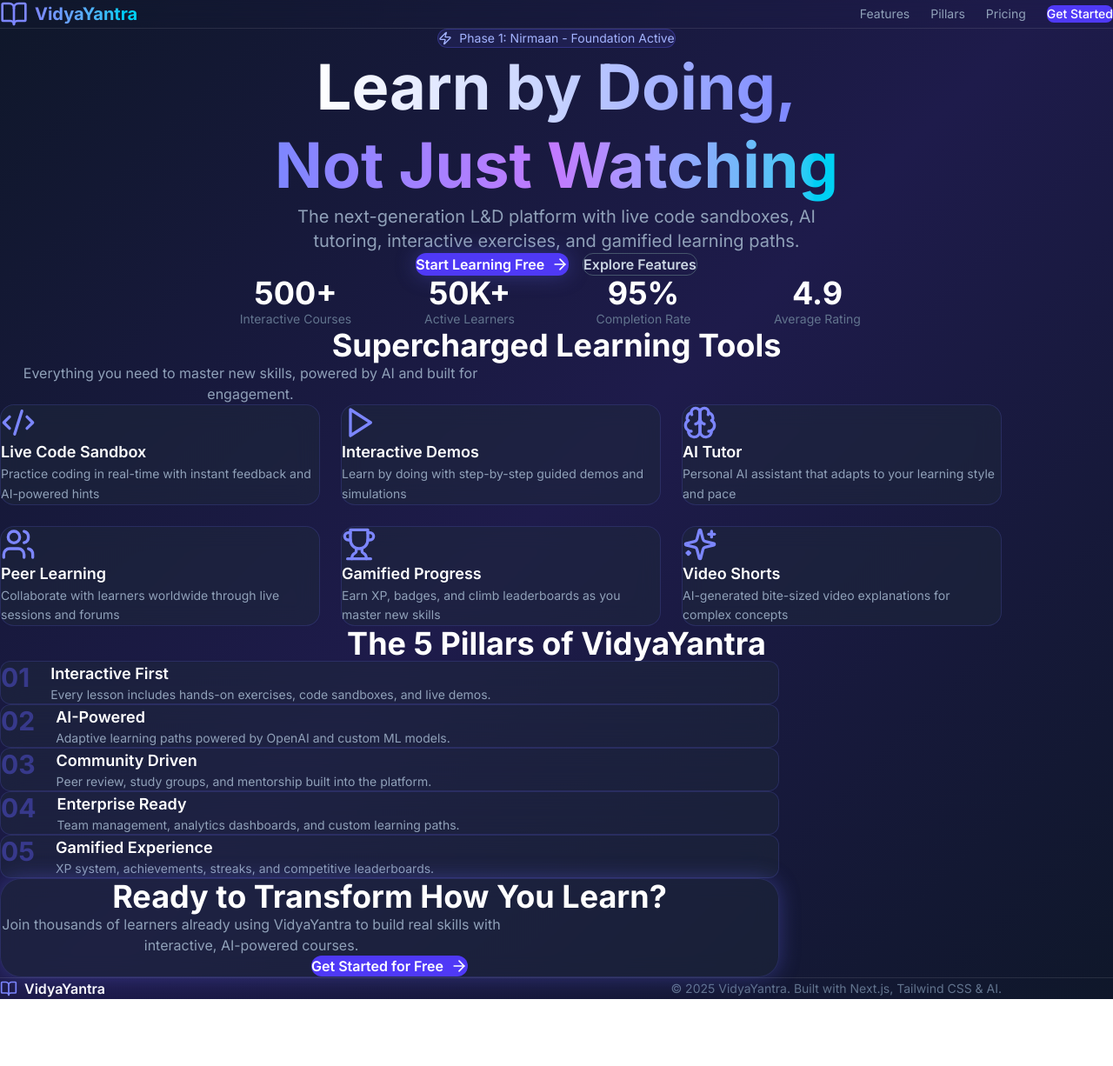
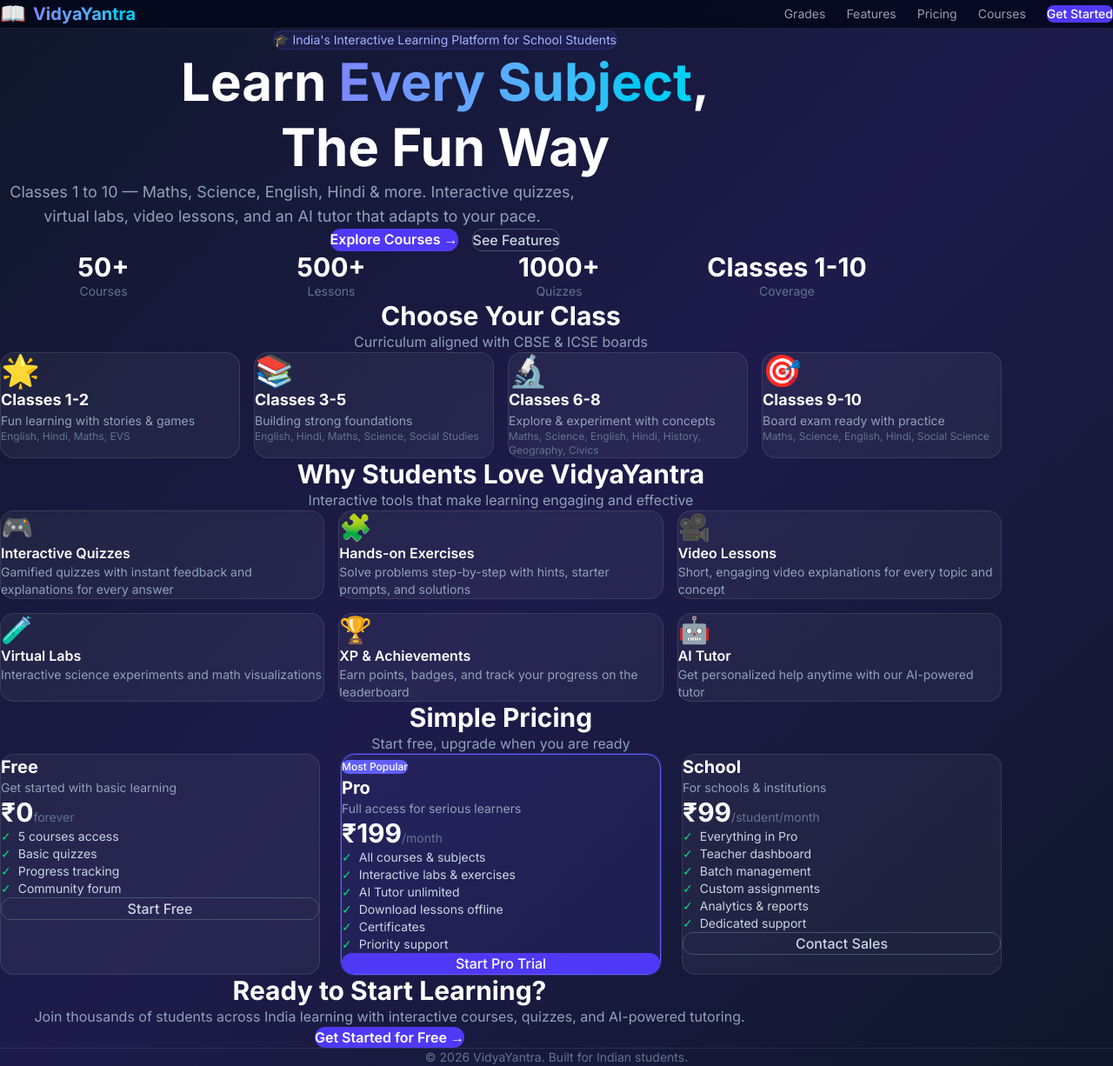
Before and after one commit to ganeshgowri-ASA/VidyaYantra, a Next.js app: page / in a window 1280 px wide. Shown: the whole page at 87% size. Before the commit the page ends 1149 px from the top, so only its background shows below. Built offline with nearby package versions, Linux system fonts and the light colour scheme.

Commit message:
feat: overhaul landing page with school focus, grades, clean cards, pricing section

```diff
--- a/src/app/page.tsx
+++ b/src/app/page.tsx
@@ -1,139 +1,174 @@
-import { BookOpen, Code2, Play, Users, Zap, Trophy, Brain, Sparkles, ArrowRight, CheckCircle2, Star } from 'lucide-react'
+import Link from 'next/link'
+
+const grades = [
+  { grade: '1-2', label: 'Classes 1-2', emoji: '🌟', desc: 'Fun learning with stories & games', subjects: 'English, Hindi, Maths, EVS' },
+  { grade: '3-5', label: 'Classes 3-5', emoji: '📚', desc: 'Building strong foundations', subjects: 'English, Hindi, Maths, Science, Social Studies' },
+  { grade: '6-8', label: 'Classes 6-8', emoji: '🔬', desc: 'Explore & experiment with concepts', subjects: 'Maths, Science, English, Hindi, History, Geography, Civics' },
+  { grade: '9-10', label: 'Classes 9-10', emoji: '🎯', desc: 'Board exam ready with practice', subjects: 'Maths, Science, English, Hindi, Social Science' },
+]
 
 const features = [
-  { icon: Code2, title: 'Live Code Sandbox', desc: 'Practice coding in real-time with instant feedback and AI-powered hints' },
-  { icon: Play, title: 'Interactive Demos', desc: 'Learn by doing with step-by-step guided demos and simulations' },
-  { icon: Brain, title: 'AI Tutor', desc: 'Personal AI assistant that adapts to your learning style and pace' },
-  { icon: Users, title: 'Peer Learning', desc: 'Collaborate with learners worldwide through live sessions and forums' },
-  { icon: Trophy, title: 'Gamified Progress', desc: 'Earn XP, badges, and climb leaderboards as you master new skills' },
-  { icon: Sparkles, title: 'Video Shorts', desc: 'AI-generated bite-sized video explanations for complex concepts' },
+  { icon: '🎮', title: 'Interactive Quizzes', desc: 'Gamified quizzes with instant feedback and explanations for every answer' },
+  { icon: '🧩', title: 'Hands-on Exercises', desc: 'Solve problems step-by-step with hints, starter prompts, and solutions' },
+  { icon: '🎥', title: 'Video Lessons', desc: 'Short, engaging video explanations for every topic and concept' },
+  { icon: '🧪', title: 'Virtual Labs', desc: 'Interactive science experiments and math visualizations' },
+  { icon: '🏆', title: 'XP & Achievements', desc: 'Earn points, badges, and track your progress on the leaderboard' },
+  { icon: '🤖', title: 'AI Tutor', desc: 'Get personalized help anytime with our AI-powered tutor' },
 ]
 
-const stats = [
-  { value: '500+', label: 'Interactive Courses' },
-  { value: '50K+', label: 'Active Learners' },
-  { value: '95%', label: 'Completion Rate' },
-  { value: '4.9', label: 'Average Rating' },
-]
-
-const pillars = [
-  { num: '01', title: 'Interactive First', desc: 'Every lesson includes hands-on exercises, code sandboxes, and live demos.' },
-  { num: '02', title: 'AI-Powered', desc: 'Adaptive learning paths powered by OpenAI and custom ML models.' },
-  { num: '03', title: 'Community Driven', desc: 'Peer review, study groups, and mentorship built into the platform.' },
-  { num: '04', title: 'Enterprise Ready', desc: 'Team management, analytics dashboards, and custom learning paths.' },
-  { num: '05', title: 'Gamified Experience', desc: 'XP system, achievements, streaks, and competitive leaderboards.' },
+const plans = [
+  {
+    name: 'Free',
+    price: '₹0',
+    period: 'forever',
+    desc: 'Get started with basic learning',
+    features: ['5 courses access', 'Basic quizzes', 'Progress tracking', 'Community forum'],
+    cta: 'Start Free',
+    highlight: false,
+  },
+  {
+    name: 'Pro',
+    price: '₹199',
+    period: '/month',
+    desc: 'Full access for serious learners',
+    features: ['All courses & subjects', 'Interactive labs & exercises', 'AI Tutor unlimited', 'Download lessons offline', 'Certificates', 'Priority support'],
+    cta: 'Start Pro Trial',
+    highlight: true,
+  },
+  {
+    name: 'School',
+    price: '₹99',
+    period: '/student/month',
+    desc: 'For schools & institutions',
+    features: ['Everything in Pro', 'Teacher dashboard', 'Batch management', 'Custom assignments', 'Analytics & reports', 'Dedicated support'],
+    cta: 'Contact Sales',
+    highlight: false,
+  },
 ]
 
 export default function Home() {
   return (
     <main className="min-h-screen">
-      {/* Navbar */}
-      <nav className="flex items-center justify-between px-6 md:px-12 py-4 border-b border-white/10 backdrop-blur-md sticky top-0 z-50">
-        <div className="flex items-center gap-2">
-          <BookOpen className="w-8 h-8 text-indigo-400" />
+      {/* Nav */}
+      <nav className="flex items-center justify-between px-6 md:px-12 py-4 border-b border-white/10 backdrop-blur-md sticky top-0 z-50 bg-slate-950/80">
+        <Link href="/" className="flex items-center gap-2">
+          <span className="text-2xl">📖</span>
           <span className="text-xl font-bold bg-gradient-to-r from-indigo-400 to-cyan-400 bg-clip-text text-transparent">VidyaYantra</span>
-        </div>
+        </Link>
         <div className="hidden md:flex items-center gap-6 text-sm text-slate-400">
+          <a href="#grades" className="hover:text-white transition">Grades</a>
           <a href="#features" className="hover:text-white transition">Features</a>
-          <a href="#pillars" className="hover:text-white transition">Pillars</a>
           <a href="#pricing" className="hover:text-white transition">Pricing</a>
-          <a href="#" className="px-4 py-2 bg-indigo-600 hover:bg-indigo-500 rounded-lg text-white transition font-medium">Get Started</a>
+          <Link href="/courses" className="hover:text-white transition">Courses</Link>
+          <Link href="/courses" className="px-4 py-2 bg-indigo-600 hover:bg-indigo-500 rounded-lg text-white transition font-medium text-sm">Get Started</Link>
         </div>
       </nav>
 
       {/* Hero */}
-      <section className="flex flex-col items-center text-center px-4 pt-20 pb-16">
-        <div className="inline-flex items-center gap-2 px-4 py-1.5 rounded-full border border-indigo-500/30 bg-indigo-500/10 text-indigo-300 text-sm mb-6">
-          <Zap className="w-4 h-4" />
-          Phase 1: Nirmaan - Foundation Active
+      <section className="px-6 md:px-12 py-20 max-w-5xl mx-auto text-center">
+        <div className="inline-block px-4 py-1.5 rounded-full bg-indigo-500/10 border border-indigo-500/20 text-indigo-300 text-sm mb-6">
+          🎓 India's Interactive Learning Platform for School Students
         </div>
-        <h1 className="text-5xl md:text-7xl font-bold max-w-4xl leading-tight">
-          <span className="bg-gradient-to-r from-white via-indigo-200 to-indigo-400 bg-clip-text text-transparent">
-            Learn by Doing,
-          </span>
-          <br />
-          <span className="bg-gradient-to-r from-indigo-400 via-purple-400 to-cyan-400 bg-clip-text text-transparent">
-            Not Just Watching
-          </span>
+        <h1 className="text-4xl md:text-6xl font-bold text-white mb-6 leading-tight">
+          Learn <span className="bg-gradient-to-r from-indigo-400 to-cyan-400 bg-clip-text text-transparent">Every Subject</span>,<br />The Fun Way
         </h1>
-        <p className="mt-6 text-lg md:text-xl text-slate-400 max-w-2xl">
-          The next-generation L&D platform with live code sandboxes, AI tutoring, interactive exercises, and gamified learning paths.
+        <p className="text-lg text-slate-400 max-w-2xl mx-auto mb-8">
+          Classes 1 to 10 — Maths, Science, English, Hindi & more. Interactive quizzes, virtual labs, video lessons, and an AI tutor that adapts to your pace.
         </p>
-        <div className="flex flex-col sm:flex-row gap-4 mt-10">
-          <a href="#" className="px-8 py-3 bg-indigo-600 hover:bg-indigo-500 rounded-xl text-white font-semibold transition flex items-center gap-2 animate-pulse-glow">
-            Start Learning Free <ArrowRight className="w-5 h-5" />
-          </a>
-          <a href="#features" className="px-8 py-3 border border-slate-600 hover:border-indigo-500 rounded-xl text-slate-300 hover:text-white transition font-semibold">
-            Explore Features
+        <div className="flex gap-4 justify-center">
+          <Link href="/courses" className="px-6 py-3 bg-indigo-600 hover:bg-indigo-500 rounded-xl text-white font-semibold transition">
+            Explore Courses →
+          </Link>
+          <a href="#features" className="px-6 py-3 border border-slate-600 hover:border-indigo-500 rounded-xl text-slate-300 hover:text-white transition font-medium">
+            See Features
           </a>
         </div>
-
-        {/* Stats */}
-        <div className="grid grid-cols-2 md:grid-cols-4 gap-8 mt-16 w-full max-w-3xl">
-          {stats.map((s) => (
-            <div key={s.label} className="text-center">
-              <div className="text-3xl md:text-4xl font-bold text-white">{s.value}</div>
-              <div className="text-sm text-slate-500 mt-1">{s.label}</div>
+        <div className="grid grid-cols-2 md:grid-cols-4 gap-6 mt-16">
+          {[{ v: '50+', l: 'Courses' }, { v: '500+', l: 'Lessons' }, { v: '1000+', l: 'Quizzes' }, { v: 'Classes 1-10', l: 'Coverage' }].map((s, i) => (
+            <div key={i} className="text-center">
+              <p className="text-2xl md:text-3xl font-bold text-white">{s.v}</p>
+              <p className="text-sm text-slate-500">{s.l}</p>
             </div>
           ))}
         </div>
       </section>
 
-      {/* Features Grid */}
-      <section id="features" className="px-4 md:px-12 py-20">
-        <div className="text-center mb-12">
-          <h2 className="text-3xl md:text-4xl font-bold text-white">Supercharged Learning Tools</h2>
-          <p className="text-slate-400 mt-3 max-w-xl mx-auto">Everything you need to master new skills, powered by AI and built for engagement.</p>
+      {/* Grades */}
+      <section id="grades" className="px-6 md:px-12 py-16 max-w-6xl mx-auto">
+        <h2 className="text-3xl font-bold text-white text-center mb-3">Choose Your Class</h2>
+        <p className="text-slate-400 text-center mb-10">Curriculum aligned with CBSE & ICSE boards</p>
+        <div className="grid md:grid-cols-2 lg:grid-cols-4 gap-4">
+          {grades.map((g) => (
+            <Link key={g.grade} href={`/courses?grade=${g.grade}`} className="group p-6 rounded-2xl border border-white/10 bg-white/5 hover:border-indigo-500/50 hover:bg-indigo-500/5 transition">
+              <span className="text-4xl block mb-3">{g.emoji}</span>
+              <h3 className="text-lg font-bold text-white mb-1 group-hover:text-indigo-300 transition">{g.label}</h3>
+              <p className="text-sm text-slate-400 mb-3">{g.desc}</p>
+              <p className="text-xs text-slate-500">{g.subjects}</p>
+            </Link>
+          ))}
         </div>
-        <div className="grid md:grid-cols-2 lg:grid-cols-3 gap-6 max-w-6xl mx-auto">
-          {features.map((f) => (
-            <div key={f.title} className="glass glass-hover rounded-2xl p-6 cursor-pointer">
-              <f.icon className="w-10 h-10 text-indigo-400 mb-4" />
-              <h3 className="text-lg font-semibold text-white mb-2">{f.title}</h3>
-              <p className="text-slate-400 text-sm leading-relaxed">{f.desc}</p>
+      </section>
+
+      {/* Features */}
+      <section id="features" className="px-6 md:px-12 py-16 max-w-6xl mx-auto">
+        <h2 className="text-3xl font-bold text-white text-center mb-3">Why Students Love VidyaYantra</h2>
+        <p className="text-slate-400 text-center mb-10">Interactive tools that make learning engaging and effective</p>
+        <div className="grid md:grid-cols-2 lg:grid-cols-3 gap-4">
+          {features.map((f, i) => (
+            <div key={i} className="p-6 rounded-2xl border border-white/10 bg-white/5">
+              <span className="text-3xl block mb-3">{f.icon}</span>
+              <h3 className="text-white font-semibold mb-1">{f.title}</h3>
+              <p className="text-sm text-slate-400">{f.desc}</p>
             </div>
           ))}
         </div>
       </section>
 
-      {/* 5 Pillars */}
-      <section id="pillars" className="px-4 md:px-12 py-20">
-        <div className="text-center mb-12">
-          <h2 className="text-3xl md:text-4xl font-bold text-white">The 5 Pillars of VidyaYantra</h2>
-        </div>
-        <div className="max-w-4xl mx-auto space-y-4">
-          {pillars.map((p) => (
-            <div key={p.num} className="glass rounded-xl p-6 flex items-start gap-6 hover:border-indigo-500/50 transition">
-              <span className="text-3xl font-bold text-indigo-500/40">{p.num}</span>
-              <div>
-                <h3 className="text-lg font-semibold text-white">{p.title}</h3>
-                <p className="text-slate-400 text-sm mt-1">{p.desc}</p>
+      {/* Pricing */}
+      <section id="pricing" className="px-6 md:px-12 py-16 max-w-6xl mx-auto">
+        <h2 className="text-3xl font-bold text-white text-center mb-3">Simple Pricing</h2>
+        <p className="text-slate-400 text-center mb-10">Start free, upgrade when you are ready</p>
+        <div className="grid md:grid-cols-3 gap-6">
+          {plans.map((p, i) => (
+            <div key={i} className={`p-6 rounded-2xl border ${
+              p.highlight ? 'border-indigo-500 bg-indigo-500/10 ring-1 ring-indigo-500/30' : 'border-white/10 bg-white/5'
+            }`}>
+              {p.highlight && <span className="text-xs px-2 py-0.5 rounded-full bg-indigo-500 text-white font-medium mb-3 inline-block">Most Popular</span>}
+              <h3 className="text-xl font-bold text-white">{p.name}</h3>
+              <p className="text-sm text-slate-400 mb-4">{p.desc}</p>
+              <div className="mb-4">
+                <span className="text-3xl font-bold text-white">{p.price}</span>
+                <span className="text-slate-500 text-sm">{p.period}</span>
               </div>
+              <ul className="space-y-2 mb-6">
+                {p.features.map((f, fi) => (
+                  <li key={fi} className="flex items-center gap-2 text-sm text-slate-300">
+                    <span className="text-green-400">✓</span> {f}
+                  </li>
+                ))}
+              </ul>
+              <Link href="/courses" className={`block text-center py-2.5 rounded-xl font-medium transition ${
+                p.highlight ? 'bg-indigo-600 hover:bg-indigo-500 text-white' : 'border border-slate-600 hover:border-indigo-500 text-slate-300 hover:text-white'
+              }`}>
+                {p.cta}
+              </Link>
             </div>
           ))}
         </div>
       </section>
 
       {/* CTA */}
-      <section className="px-4 md:px-12 py-20">
-        <div className="max-w-4xl mx-auto glass rounded-3xl p-12 text-center animate-pulse-glow">
-          <h2 className="text-3xl md:text-4xl font-bold text-white mb-4">Ready to Transform How You Learn?</h2>
-          <p className="text-slate-400 mb-8 max-w-xl mx-auto">Join thousands of learners already using VidyaYantra to build real skills with interactive, AI-powered courses.</p>
-          <a href="#" className="inline-flex items-center gap-2 px-8 py-3 bg-indigo-600 hover:bg-indigo-500 rounded-xl text-white font-semibold transition">
-            Get Started for Free <ArrowRight className="w-5 h-5" />
-          </a>
-        </div>
+      <section className="px-6 md:px-12 py-16 max-w-4xl mx-auto text-center">
+        <h2 className="text-3xl font-bold text-white mb-4">Ready to Start Learning?</h2>
+        <p className="text-slate-400 mb-8">Join thousands of students across India learning with interactive courses, quizzes, and AI-powered tutoring.</p>
+        <Link href="/courses" className="px-8 py-3 bg-indigo-600 hover:bg-indigo-500 rounded-xl text-white font-semibold transition inline-block">
+          Get Started for Free →
+        </Link>
       </section>
 
       {/* Footer */}
-      <footer className="border-t border-white/10 px-4 md:px-12 py-8">
-        <div className="max-w-6xl mx-auto flex flex-col md:flex-row justify-between items-center gap-4">
-          <div className="flex items-center gap-2">
-            <BookOpen className="w-5 h-5 text-indigo-400" />
-            <span className="font-semibold text-white">VidyaYantra</span>
-          </div>
-          <p className="text-sm text-slate-500">&copy; 2025 VidyaYantra. Built with Next.js, Tailwind CSS & AI.</p>
-        </div>
+      <footer className="px-6 md:px-12 py-8 border-t border-white/10 text-center">
+        <p className="text-sm text-slate-500">© 2026 VidyaYantra. Built for Indian students.</p>
       </footer>
     </main>
   )
```
